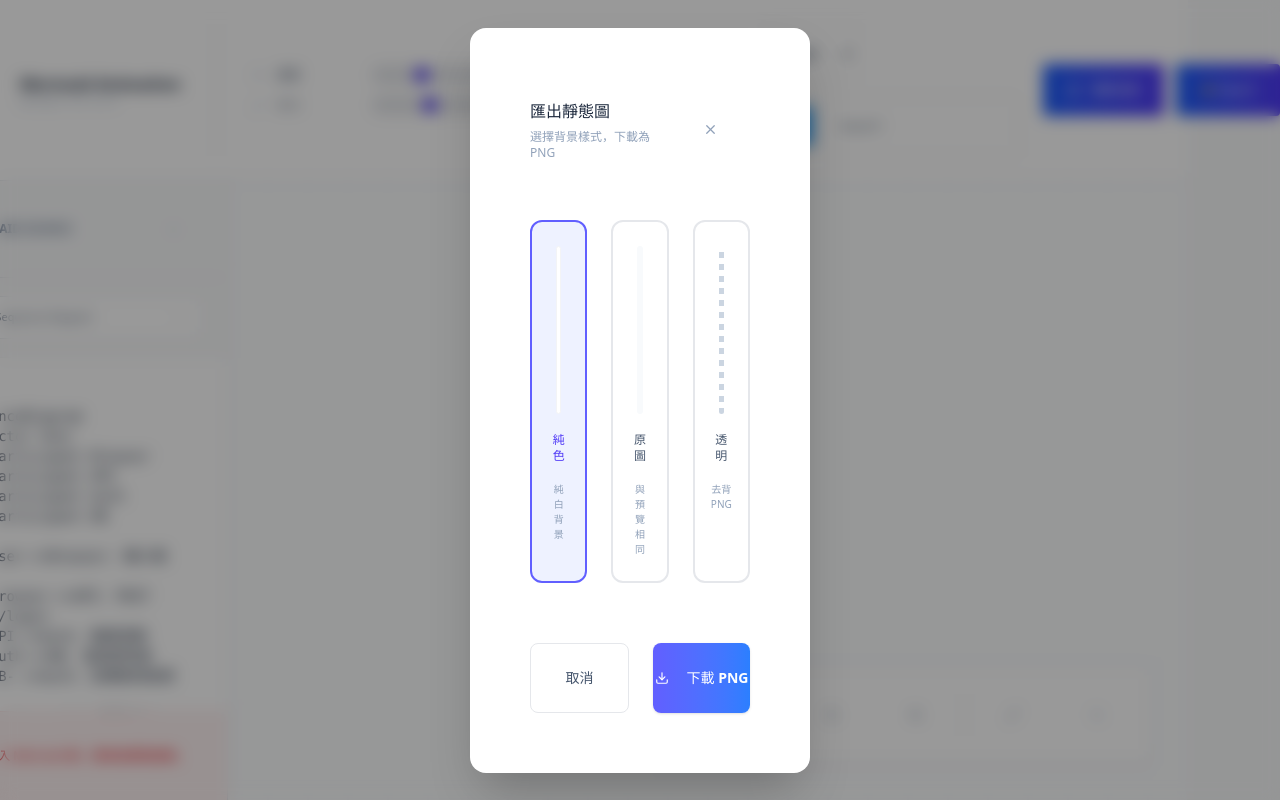
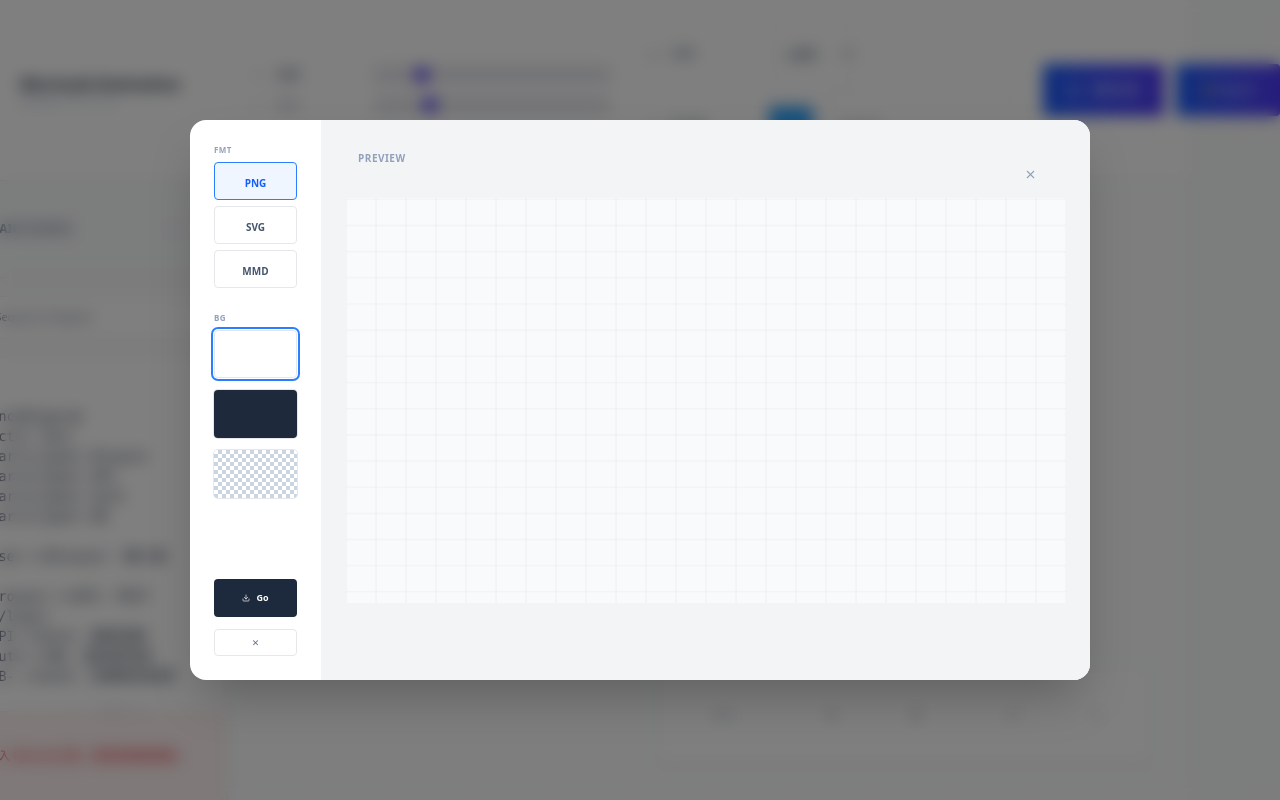
Before and after one commit to hazel-shen/mermaid-animation, a React (Vite) app: page / in a window 1280 px wide. Both pictures are taken after a click on the button "✨ Export". Built offline with nearby package versions, Linux system fonts and the light colour scheme.

Commit message:
[fix] export box layout

```diff
--- a/src/App.tsx
+++ b/src/App.tsx
@@ -4,7 +4,7 @@ import { AppHeader } from './components/AppHeader';
 import { EditorSidebar } from './components/EditorSidebar';
 import { CanvasView } from './components/CanvasView';
 import { MobileDrawer } from './components/MobileDrawer';
-import { ExportModal } from './components/ExportModal';
+import { ExportModal, type ExportFormat } from './components/ExportModal';
 
 import { useMermaidParser } from './hooks/useMermaidParser';
 import { useCanvasTransform, useCanvasResize } from './hooks/useCanvasTransform';
@@ -465,7 +465,7 @@ const CanvasDiagram = () => {
   }, [startDownload, nodes, edges, particles, seqLabels, particleColor, particleSize, particleShape, isRecording, diagramSizeRef]);
 
   // --- Static PNG export handler ---
-  const handleExport = useCallback((exportBg: ExportBg) => {
+  const handleExport = useCallback((exportBg: ExportBg, _format: ExportFormat = 'png') => {
     const canvas = canvasRef.current;
     if (!canvas) return;
 
@@ -540,6 +540,7 @@ const CanvasDiagram = () => {
         <ExportModal
           onConfirm={handleExport}
           onClose={() => setExportModalOpen(false)}
+          canvasRef={canvasRef}
         />
       )}
 
--- a/src/components/ExportModal.tsx
+++ b/src/components/ExportModal.tsx
@@ -1,119 +1,156 @@
-import React, { useState } from 'react';
+import React, { useState, useEffect, useRef } from 'react';
 import { X, Download } from 'lucide-react';
 import type { ExportBg } from '../utils/canvasRenderer';
 
+export type ExportFormat = 'png' | 'svg' | 'mmd';
+
 interface ExportModalProps {
-  onConfirm: (bg: ExportBg) => void;
+  onConfirm: (bg: ExportBg, format: ExportFormat) => void;
   onClose: () => void;
+  canvasRef: React.RefObject<HTMLCanvasElement | null>;
 }
 
-const BG_OPTIONS: { value: ExportBg; label: string; desc: string; preview: React.ReactNode }[] = [
-  {
-    value: 'solid',
-    label: '純色',
-    desc: '純白背景',
-    preview: <div className="w-full h-full rounded border border-gray-100" style={{ background: '#ffffff' }} />,
-  },
-  {
-    value: 'checkerboard',
-    label: '原圖',
-    desc: '與預覽相同',
-    preview: (
-      <div className="w-full h-full rounded relative overflow-hidden" style={{ background: '#f8fafc' }}>
-        <div
-          className="absolute inset-0"
-          style={{
-            backgroundImage: 'repeating-linear-gradient(#e2e8f020 1px, transparent 1px), repeating-linear-gradient(90deg, #e2e8f020 1px, transparent 1px)',
-            backgroundSize: '10px 10px',
-          }}
-        />
-      </div>
-    ),
-  },
-  {
-    value: 'transparent',
-    label: '透明',
-    desc: '去背 PNG',
-    preview: (
-      <div className="w-full h-full rounded relative overflow-hidden">
-        <div
-          className="absolute inset-0"
-          style={{
-            backgroundImage:
-              'repeating-conic-gradient(#cbd5e1 0% 25%, #ffffff 0% 50%)',
-            backgroundSize: '12px 12px',
-          }}
-        />
-      </div>
-    ),
-  },
+const FORMAT_OPTIONS: { value: ExportFormat; label: string; desc: string }[] = [
+  { value: 'png', label: 'PNG', desc: 'High quality raster image' },
+  { value: 'svg', label: 'SVG', desc: 'Scalable vector graphics' },
+  { value: 'mmd', label: 'MMD', desc: 'Mermaid syntax code' },
 ];
 
-export const ExportModal: React.FC<ExportModalProps> = ({ onConfirm, onClose }) => {
-  const [selected, setSelected] = useState<ExportBg>('solid');
+const BG_OPTIONS: { value: ExportBg; label: string; style: React.CSSProperties }[] = [
+  { value: 'solid',        label: 'White',       style: { background: '#ffffff', border: '1.5px solid #e2e8f0' } },
+  { value: 'checkerboard', label: 'Dark',         style: { background: '#1e293b' } },
+  { value: 'transparent',  label: 'Transparent',  style: { backgroundImage: 'repeating-conic-gradient(#cbd5e1 0% 25%, #ffffff 0% 50%)', backgroundSize: '8px 8px' } },
+];
+
+export const ExportModal: React.FC<ExportModalProps> = ({ onConfirm, onClose, canvasRef }) => {
+  const [selectedBg, setSelectedBg]         = useState<ExportBg>('solid');
+  const [selectedFormat, setSelectedFormat] = useState<ExportFormat>('png');
+  const previewRef = useRef<HTMLCanvasElement>(null);
+
+  // Snapshot on open (once) and re-draw when bg changes
+  useEffect(() => {
+    const src = canvasRef.current;
+    const dst = previewRef.current;
+    if (!src || !dst) return;
+    const ctx = dst.getContext('2d');
+    if (!ctx) return;
+
+    const W = dst.width;
+    const H = dst.height;
+    ctx.clearRect(0, 0, W, H);
+
+    if (selectedBg === 'solid') {
+      ctx.fillStyle = '#ffffff';
+      ctx.fillRect(0, 0, W, H);
+    } else if (selectedBg === 'checkerboard') {
+      ctx.fillStyle = '#1e293b';
+      ctx.fillRect(0, 0, W, H);
+    } else {
+      const sz = 8;
+      for (let y = 0; y < H; y += sz)
+        for (let x = 0; x < W; x += sz) {
+          ctx.fillStyle = (Math.floor(x / sz) + Math.floor(y / sz)) % 2 === 0 ? '#cbd5e1' : '#ffffff';
+          ctx.fillRect(x, y, sz, sz);
+        }
+    }
+    ctx.drawImage(src, 0, 0, W, H);
+  }, [selectedBg, canvasRef]);
 
   return (
     <div
-      className="fixed inset-0 z-[500] flex items-center justify-center"
+      className="fixed inset-0 z-[500] flex items-center justify-center p-4"
       onMouseDown={e => { if (e.target === e.currentTarget) onClose(); }}
     >
-      {/* Backdrop */}
-      <div className="absolute inset-0 bg-black/40 backdrop-blur-sm" />
+      <div className="absolute inset-0 bg-black/50 backdrop-blur-sm" />
 
-      {/* Panel */}
-      <div className="relative bg-white rounded-2xl shadow-2xl w-[340px] p-5 flex flex-col gap-4">
-        {/* Header */}
-        <div className="flex items-center justify-between">
-          <div>
-            <h2 className="font-bold text-slate-800 text-base">匯出靜態圖</h2>
-            <p className="text-xs text-slate-400 mt-0.5">選擇背景樣式，下載為 PNG</p>
-          </div>
-          <button
-            onClick={onClose}
-            className="w-7 h-7 flex items-center justify-center rounded-full hover:bg-gray-100 text-slate-400 hover:text-slate-600 transition-colors"
-          >
-            <X size={15} />
-          </button>
-        </div>
+      <div className="relative bg-white rounded-2xl shadow-2xl flex overflow-hidden"
+           style={{ width: 'min(90vw, 900px)', height: 'min(80vh, 560px)' }}>
 
-        {/* Background options */}
-        <div className="grid grid-cols-3 gap-2">
-          {BG_OPTIONS.map(opt => (
+        {/* ── Left sidebar ── */}
+        <div className="flex flex-col w-11 shrink-0 border-r border-gray-100">
+          <div className="flex flex-col gap-2 p-2 flex-1">
+            {/* Format */}
+            <div className="flex flex-col gap-0.5">
+              <p className="text-[8px] font-semibold text-slate-400 uppercase tracking-wider">Fmt</p>
+              {FORMAT_OPTIONS.map(opt => (
                 <button
                   key={opt.value}
-              onClick={() => setSelected(opt.value)}
-              className={`flex flex-col items-center gap-1.5 p-2 rounded-xl border-2 transition-all ${
-                selected === opt.value
-                  ? 'border-indigo-500 bg-indigo-50'
+                  onClick={() => setSelectedFormat(opt.value)}
+                  title={opt.label}
+                  className={`w-full py-0.5 rounded border text-center transition-all ${
+                    selectedFormat === opt.value
+                      ? 'border-blue-500 bg-blue-50'
                       : 'border-gray-200 hover:border-gray-300 bg-white'
                   }`}
                 >
-              <div className="w-full h-14">{opt.preview}</div>
-              <span className={`text-xs font-semibold ${selected === opt.value ? 'text-indigo-600' : 'text-slate-600'}`}>
+                  <span className={`text-[10px] font-bold ${selectedFormat === opt.value ? 'text-blue-600' : 'text-slate-600'}`}>
                     {opt.label}
                   </span>
-              <span className="text-[10px] text-slate-400">{opt.desc}</span>
                 </button>
               ))}
             </div>
 
+            {/* Background */}
+            <div className="flex flex-col gap-0.5">
+              <p className="text-[8px] font-semibold text-slate-400 uppercase tracking-wider">Bg</p>
+              <div className="flex flex-col gap-1">
+                {BG_OPTIONS.map(opt => (
+                  <button
+                    key={opt.value}
+                    onClick={() => setSelectedBg(opt.value)}
+                    title={opt.label}
+                    className={`w-full h-4 rounded transition-all ${
+                      selectedBg === opt.value ? 'ring-2 ring-blue-500 ring-offset-1' : 'ring-1 ring-gray-200 hover:ring-gray-300'
+                    }`}
+                    style={opt.style}
+                  />
+                ))}
+              </div>
+            </div>
+
+            <div className="flex-1" />
+
             {/* Actions */}
-        <div className="flex gap-2 pt-1">
+            <div className="flex flex-col gap-1">
+              <button
+                onClick={() => onConfirm(selectedBg, selectedFormat)}
+                className="w-full py-1 rounded bg-slate-800 text-white text-[9px] font-bold flex items-center justify-center gap-0.5 hover:bg-slate-700 transition-colors"
+              >
+                <Download size={8} />
+                Go
+              </button>
               <button
                 onClick={onClose}
-            className="flex-1 py-2 rounded-lg border border-gray-200 text-sm text-slate-600 hover:bg-gray-50 transition-colors"
+                className="w-full py-0.5 rounded border border-gray-200 text-[9px] text-slate-500 hover:bg-gray-50 transition-colors"
               >
-            取消
-          </button>
-          <button
-            onClick={() => onConfirm(selected)}
-            className="flex-1 py-2 rounded-lg bg-gradient-to-r from-indigo-500 to-blue-500 text-white text-sm font-bold flex items-center justify-center gap-1.5 hover:opacity-90 transition-opacity shadow-sm"
-          >
-            <Download size={14} />
-            下載 PNG
+                ✕
               </button>
             </div>
           </div>
         </div>
+
+        {/* ── Right: preview ── */}
+        <div className="flex-1 flex flex-col bg-gray-100 min-w-0 relative">
+          <div className="absolute top-2 left-3 z-10">
+            <span className="text-[10px] font-semibold text-slate-400 uppercase tracking-wider">Preview</span>
+          </div>
+          <button
+            onClick={onClose}
+            className="absolute top-1.5 right-2 z-10 w-6 h-6 flex items-center justify-center rounded-full hover:bg-gray-200 text-slate-400 hover:text-slate-600 transition-colors"
+          >
+            <X size={13} />
+          </button>
+          <div className="flex-1 flex items-center justify-center overflow-hidden p-2">
+            <canvas
+              ref={previewRef}
+              width={960}
+              height={540}
+              style={{ maxWidth: '100%', maxHeight: '100%', width: 'auto', height: 'auto', display: 'block' }}
+            />
+          </div>
+        </div>
+
+      </div>
+    </div>
   );
 };
```
Lines whose indentation alone changed are shown as unchanged.
